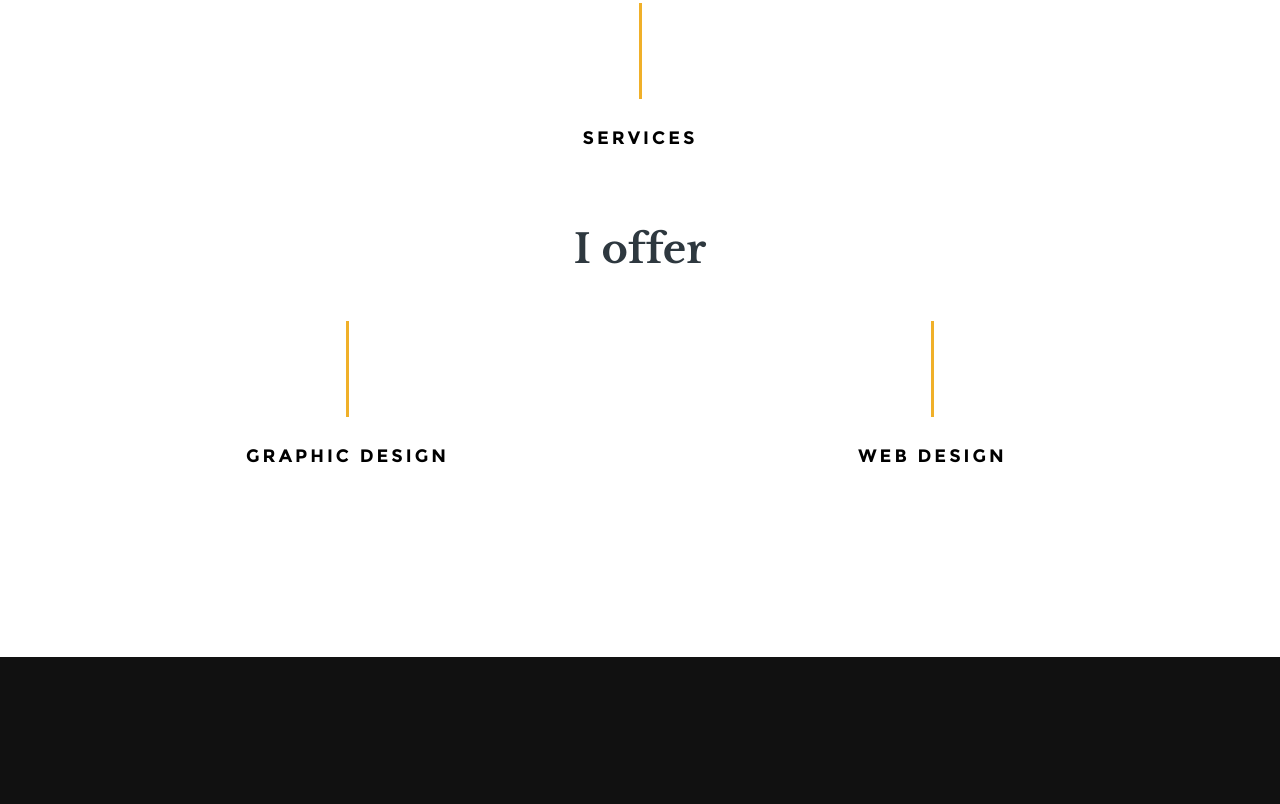
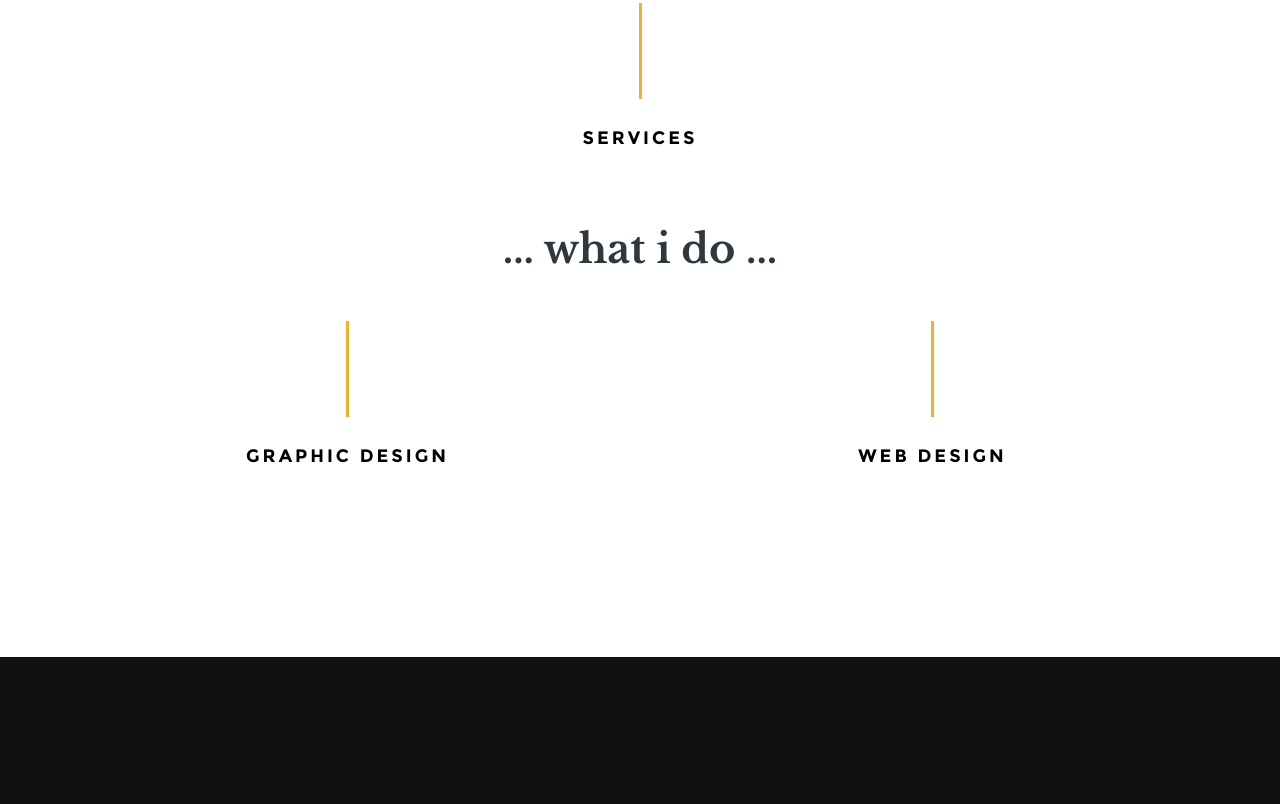
Before and after one commit to antonloeb/antonloeb.github.io, a plain HTML site: page index.html in a window 1280 px wide. Shown: the part 843-1647 px from the top of the page. Drawn offline with Linux system fonts and the light colour scheme; animation ran at ten frames a second; files whose address does not match are found by name.

Commit message:
Update index.html

```diff
--- a/index.html
+++ b/index.html
@@ -145,7 +145,7 @@
 
        <div class="intro">
          <h3 class="animate-this">Services</h3>
-         <p class="lead animate-this">I offer</p>
+         <p class="lead animate-this">... what i do ...</p>
        </div>
 
        </div> <!-- end col-full  -->
```
